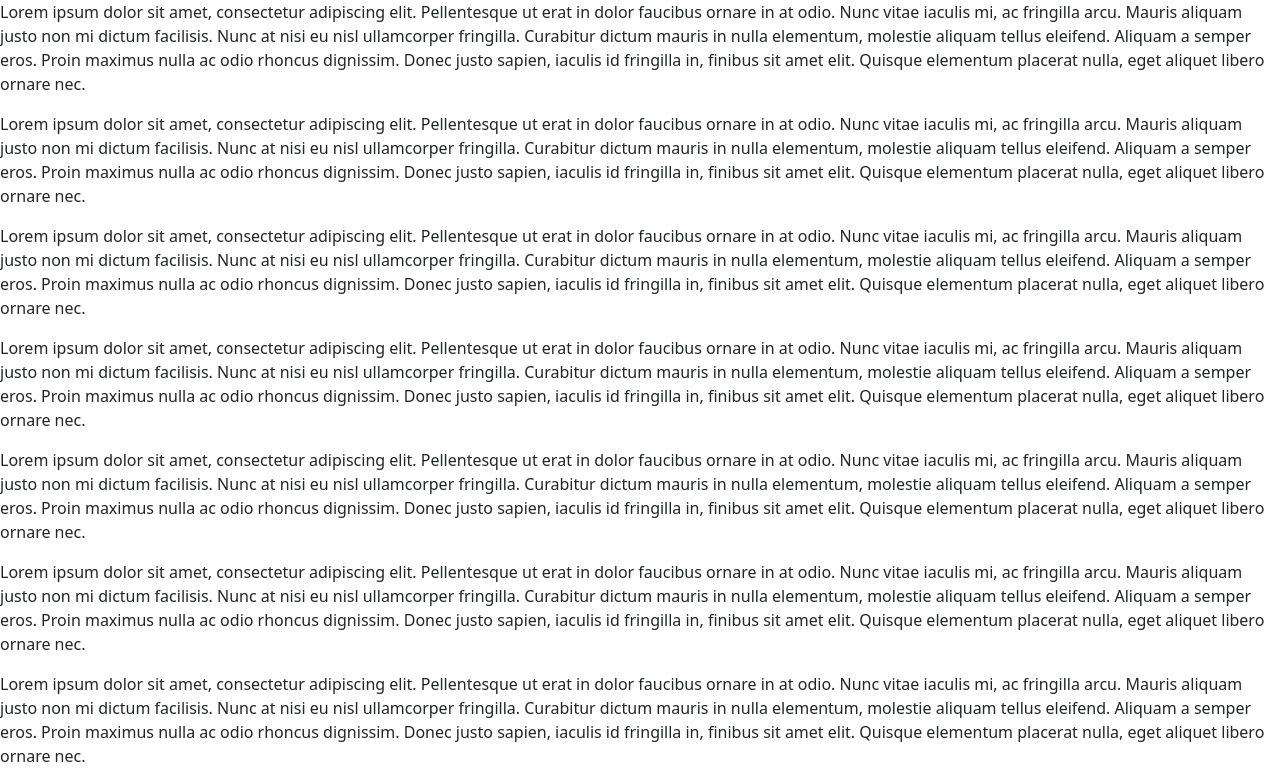
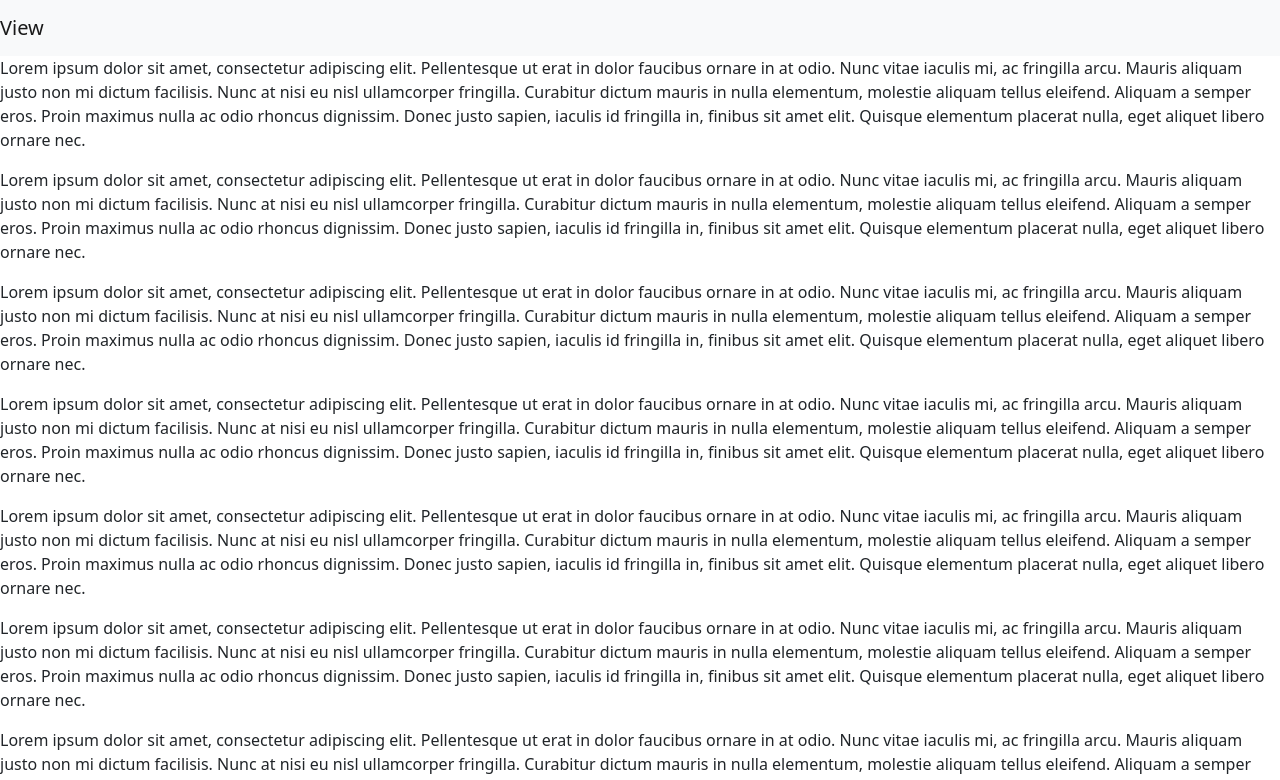
Before and after one commit to jaisonrobson/viewapp, a React (Create React App) app: page / in a window 1280 px wide. Shown: the top 780 px of the page. Built offline with nearby package versions, Linux system fonts and the light colour scheme.

Commit message:
implementado barra de navegacao simples no topo da pagina

```diff
--- a/src/views/app/App.jsx
+++ b/src/views/app/App.jsx
@@ -1,13 +1,23 @@
 import React from 'react'
+import _ from 'lodash/fp'
+import {
+    Navbar,
+    NavbarBrand,
+} from 'reactstrap'
+
 import LoremIpsum from '../../data/LoremIpsum'
 
-import _ from 'lodash/fp'
+
 
 const App = () => {
-    const lorem = _.times(() => <p><LoremIpsum /></p>)
+    const lorem = _.times((i) => <p key={i}><LoremIpsum /></p>)
 
     return (
         <div>
+            <Navbar color="light" light expand="md">
+                <NavbarBrand href="/">View</NavbarBrand>
+            </Navbar>
+
             {lorem(50)}
         </div>
     )
```
